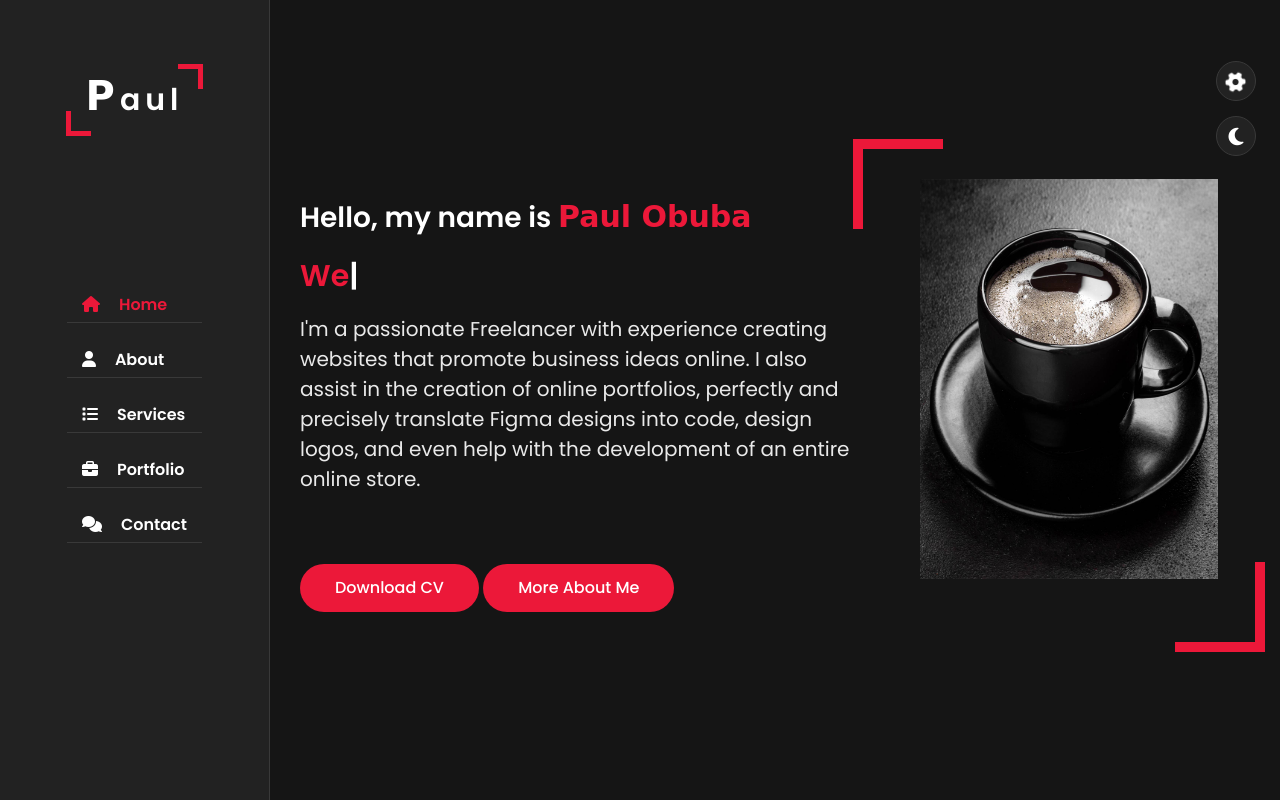
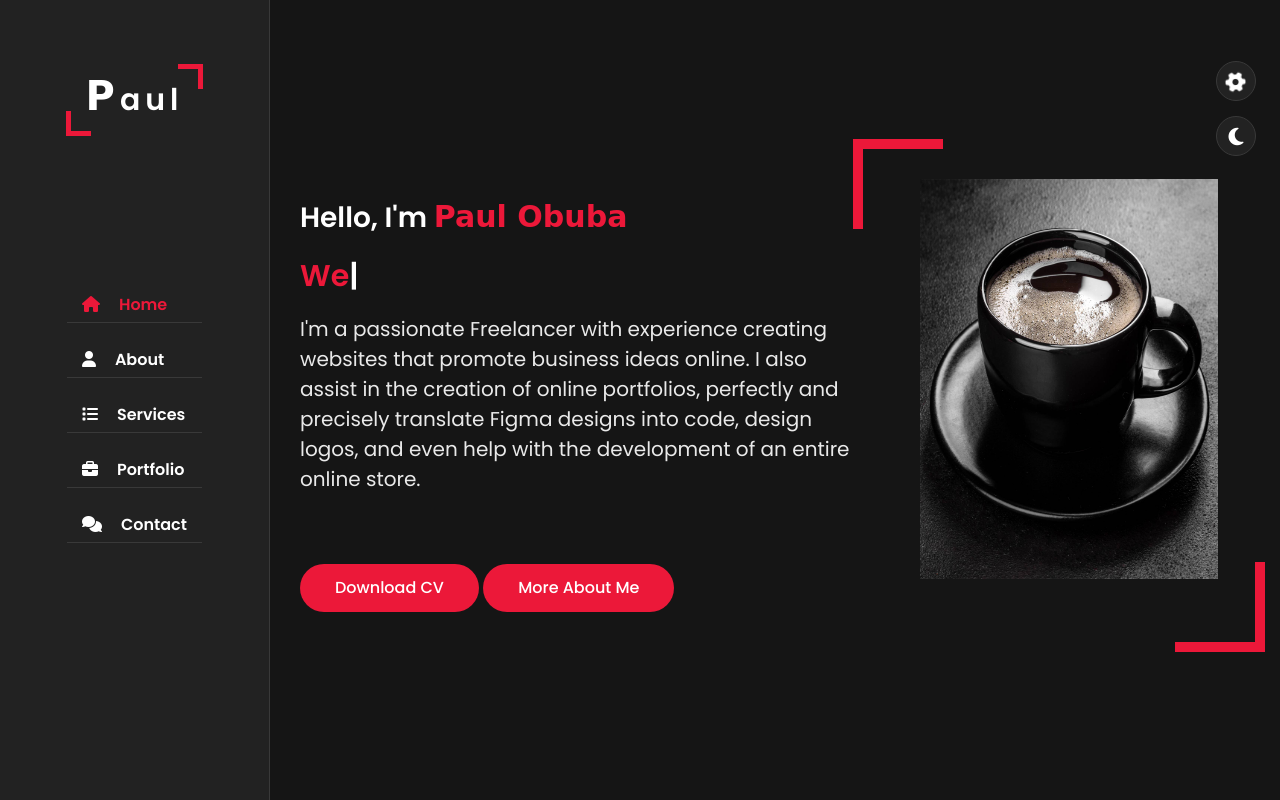
Before and after one commit to PaulObuba/My-Portfolio-2, a plain HTML site: page index.html in a window 1280 px wide. Drawn offline with nearby package versions, Linux system fonts and the light colour scheme; a web font is replaced by a local one.

Commit message:
second commit

```diff
--- a/index.html
+++ b/index.html
@@ -104,7 +104,7 @@
             <div class="row">
               <div class="home-info padd-15">
                 <h3 class="hello">
-                  Hello, my name is <span class="name">Paul Obuba </span>
+                  Hello, I'm <span class="name">Paul Obuba </span>
                 </h3>
                 <h3 class="my-profession">
                   <span class="typing"> </span>
@@ -144,7 +144,7 @@
                   <div class="about-text padd-15">
                     <h3>
                       Hello,<br />
-                      Once again, I'm Paul, and I work majorly as a
+                      Once again, I'm Paul and I work majorly as a
                       <span>Front-End Developer</span>
                     </h3>
                     <p>
```
